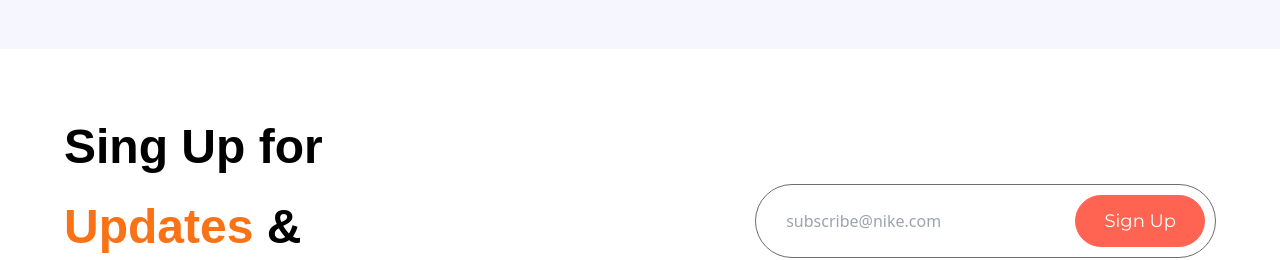
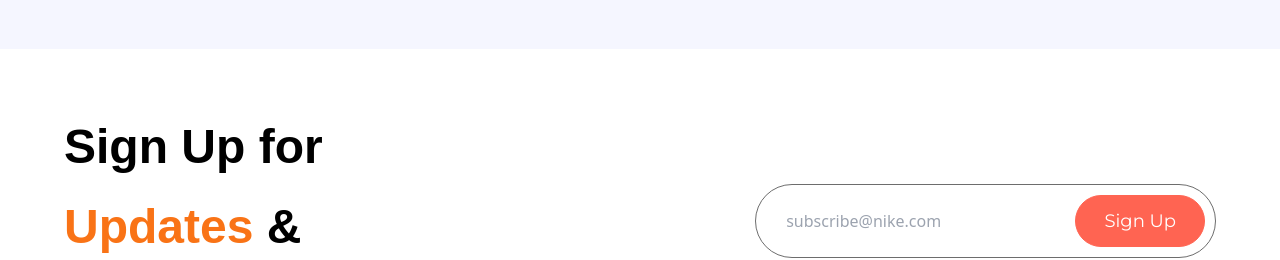
Before and after one commit to VinceValmeo/nike, a React (Vite) app: page / in a window 1280 px wide. Shown: the part 4340-4600 px from the top of the page. Built offline with nearby package versions, Linux system fonts and the light colour scheme; a web font is replaced by a local one.

Commit message:
Fix Typo Sign up

```diff
--- a/src/sections/Subscribe.jsx
+++ b/src/sections/Subscribe.jsx
@@ -8,7 +8,7 @@ const Subscribe = () => {
     >
       <div>
         <h1 className="font-palanquin text-4xl leading-[68px] max-w-md font-bold">
-          <span>Sing Up for </span>
+          <span>Sign Up for </span>
           <span className="text-orange-500 inline-block mt-3">Updates </span>
           <span> & Newsletter</span>
         </h1>
```
